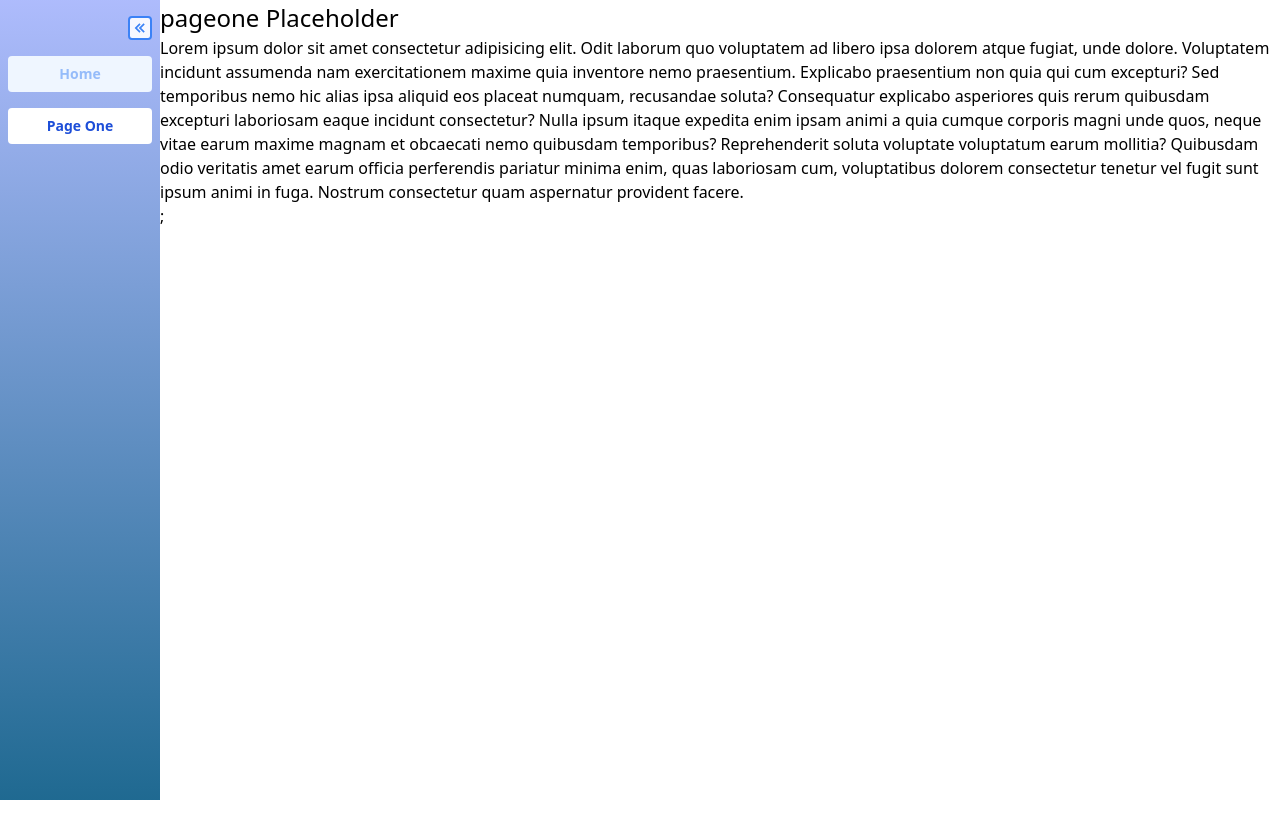
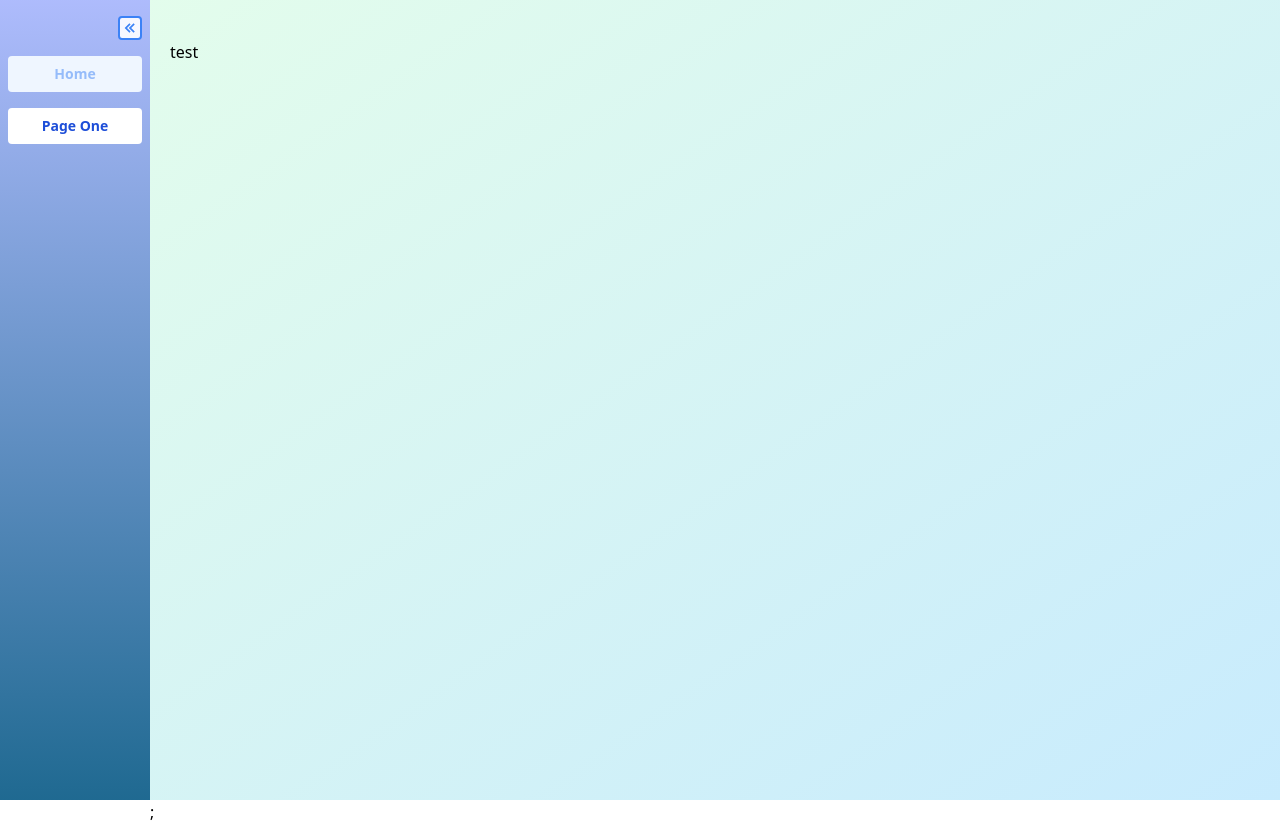
Before and after one commit to PaulHaze/nextjs-tailwind-tutorial-starter, a Next.js app: page /pageone in a window 1280 px wide. Before the commit the page ends 800 px from the top, so only its background shows below. Built offline with nearby package versions, Linux system fonts and the light colour scheme.

Commit message:
add styles nodules to navbar

```diff
--- /dev/null
+++ b/src/components/Nav/Nav.module.scss
@@ -0,0 +1,26 @@
+.sidebarContainer {
+  @apply min-h-[100vh] p-5 px-2 py-4 bg-gradient-to-b from-indigo-300/90 to-sky-800/90;
+}
+
+.toggleBtnContainer {
+  @apply flex justify-end;
+  .toggleBtn {
+    @apply w-6 h-6 text-blue-500 border-2 border-blue-500 rounded flex items-center justify-center bg-[rgba(255,255,255,0.9)];
+  }
+}
+
+.toggleIcon {
+  @apply ease-in-out transition-all duration-300 w-6 h-6 m-0;
+}
+
+.linksList {
+  @apply transition-all duration-500;
+}
+
+.sidebarLink {
+  @apply flex justify-center w-full px-4 py-2 my-4 font-semibold text-center text-sm rounded whitespace-nowrap text-blue-500/50 bg-blue-50;
+}
+
+.active {
+  @apply text-blue-700 bg-white;
+}
--- a/src/components/Nav/NavBar.js
+++ b/src/components/Nav/NavBar.js
@@ -5,26 +5,28 @@ import { BiChevronsLeft } from 'react-icons/bi';
 import { routes } from '@Routes';
 import { NavLink } from './NavLink';
 
+import styles from './Nav.module.scss';
+
 export function NavBar({ showNav, handleNavClick }) {
   const renderRoutes = routes.map(r => (
     <NavLink key={r.key} linkRef={r.path} linkText={r.label} />
   ));
   return (
-    <nav className="min-h-[100vh] ease-in-out duration-100 p-5 px-2 py-4 bg-gradient-to-b from-indigo-300/90 to-sky-800/90">
+    <nav className={styles.sidebarContainer}>
       {/* SHOW HIDE BUTTON */}
-      <div className="flex justify-end">
-        <div className="w-6 h-6 text-blue-500 border-2 border-blue-500 rounded flex items-center justify-center bg-[rgba(255,255,255,0.9)]">
+      <div className={styles.toggleBtnContainer}>
+        <div className={styles.toggleBtn}>
           <BiChevronsLeft
             onClick={handleNavClick}
-            className={`ease-in-out duration-300 w-6 h-6 m-0
+            className={`${styles.toggleIcon}
           ${showNav ? 'scale-x-100' : '-scale-x-100'}`}
           />
         </div>
       </div>
       {/* ROUTES */}
       <ul
-        className={`opacity-1 transition-all duration-700 ${
-          !showNav && 'opacity-0'
+        className={`${styles.linksList} ${
+          !showNav ? 'opacity-0' : 'opacity-100'
         }`}
       >
         {renderRoutes}
--- a/src/components/Nav/NavLink.js
+++ b/src/components/Nav/NavLink.js
@@ -2,21 +2,21 @@ import React from 'react';
 import Link from 'next/link';
 import { useRouter } from 'next/router';
 
+import styles from './Nav.module.scss';
+
 export function NavLink({ linkRef, linkText }) {
   const router = useRouter();
   return (
-    <li className="">
+    <li>
       <Link href={linkRef}>
-        <button
-          type="button"
-          className={`flex justify-center w-full px-4 py-2 my-4 font-semibold text-center text-sm rounded whitespace-nowrap ${
-            router.pathname === linkRef
-              ? 'text-blue-700 bg-white'
-              : 'text-blue-500/50 bg-blue-50'
+        <a
+          href={linkRef}
+          className={`${styles.sidebarLink} ${
+            router.pathname === linkRef && styles.active
           }`}
         >
           {linkText}
-        </button>
+        </a>
       </Link>
     </li>
   );
--- a/src/layouts/MainLayout.js
+++ b/src/layouts/MainLayout.js
@@ -12,10 +12,10 @@ export function MainLayout({ children }) {
         <title>CHANGE THIS</title>
         <link rel="icon" href="/favicon.ico" />
       </Head>
-      <div className="flex">
+      <div className="flex flex-grow">
         <div
-          className={`ease-in-out transition-all duration-700  ${
-            showNav ? 'w-[100%] max-w-[160px]' : 'w-[10%] max-w-[40px]'
+          className={`ease-in-out transition-all duration-700 ${
+            showNav ? 'min-w-[150px] w-[150px]' : 'min-w-[40px] w-[40px]'
           }`}
         >
           <NavBar showNav={showNav} handleNavClick={handleNavClick} />
--- a/src/pages/pageone.js
+++ b/src/pages/pageone.js
@@ -1,24 +1,5 @@
 import React from 'react';
 
 export default function pageone() {
-  return (
-    <>
-      <h3>pageone Placeholder</h3>
-      <p>
-        Lorem ipsum dolor sit amet consectetur adipisicing elit. Odit laborum
-        quo voluptatem ad libero ipsa dolorem atque fugiat, unde dolore.
-        Voluptatem incidunt assumenda nam exercitationem maxime quia inventore
-        nemo praesentium. Explicabo praesentium non quia qui cum excepturi? Sed
-        temporibus nemo hic alias ipsa aliquid eos placeat numquam, recusandae
-        soluta? Consequatur explicabo asperiores quis rerum quibusdam excepturi
-        laboriosam eaque incidunt consectetur? Nulla ipsum itaque expedita enim
-        ipsam animi a quia cumque corporis magni unde quos, neque vitae earum
-        maxime magnam et obcaecati nemo quibusdam temporibus? Reprehenderit
-        soluta voluptate voluptatum earum mollitia? Quibusdam odio veritatis
-        amet earum officia perferendis pariatur minima enim, quas laboriosam
-        cum, voluptatibus dolorem consectetur tenetur vel fugit sunt ipsum animi
-        in fuga. Nostrum consectetur quam aspernatur provident facere.
-      </p>
-    </>
-  );
+  return <div className="min-h-screen pt-10 gradient-bg px-5">test</div>;
 }
```
